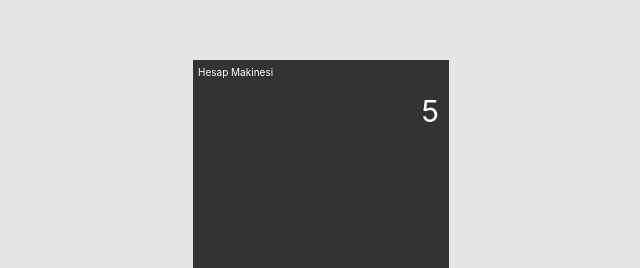
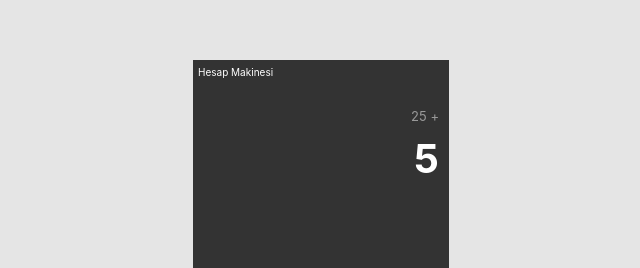
Before and after one commit to 135-Inveon-FullStack-Bootcamp-Classroom/inveon-fullstack-bootcamp, a React (Create React App) app in the folder week-2/calculator/win-calculator/: page / in a window 1280 px wide. Shown: the part 115-383 px from the top of the page, without its empty margins (319-959 px from the left). Built offline with nearby package versions, Linux system fonts and the light colour scheme.

Commit message:
screen section caption added

```diff
--- a/week-2/calculator/win-calculator/src/Components/ScreenSection.js
+++ b/week-2/calculator/win-calculator/src/Components/ScreenSection.js
@@ -3,18 +3,27 @@ const styles = {
     width: "100%",
     height: "30%",
     display: "flex",
-    justifyContent: "flex-end",
+    justifyContent: "center",
+    flexDirection: "column",
+    alignItems: "flex-end",
   },
   mainText: {
     color: "#fff",
-    fontSize: 30,
+    fontSize: 40,
     padding: 10,
+    fontWeight: "bold",
+  },
+  caption: {
+    color: "#999",
+    fontSize: 13,
+    paddingRight: 10,
   },
 };
 
 const ScreenSection = () => {
   return (
     <div style={styles.screenSection}>
+      <span style={styles.caption}>25 +</span>
       <span style={styles.mainText}>5</span>
     </div>
   );
```
